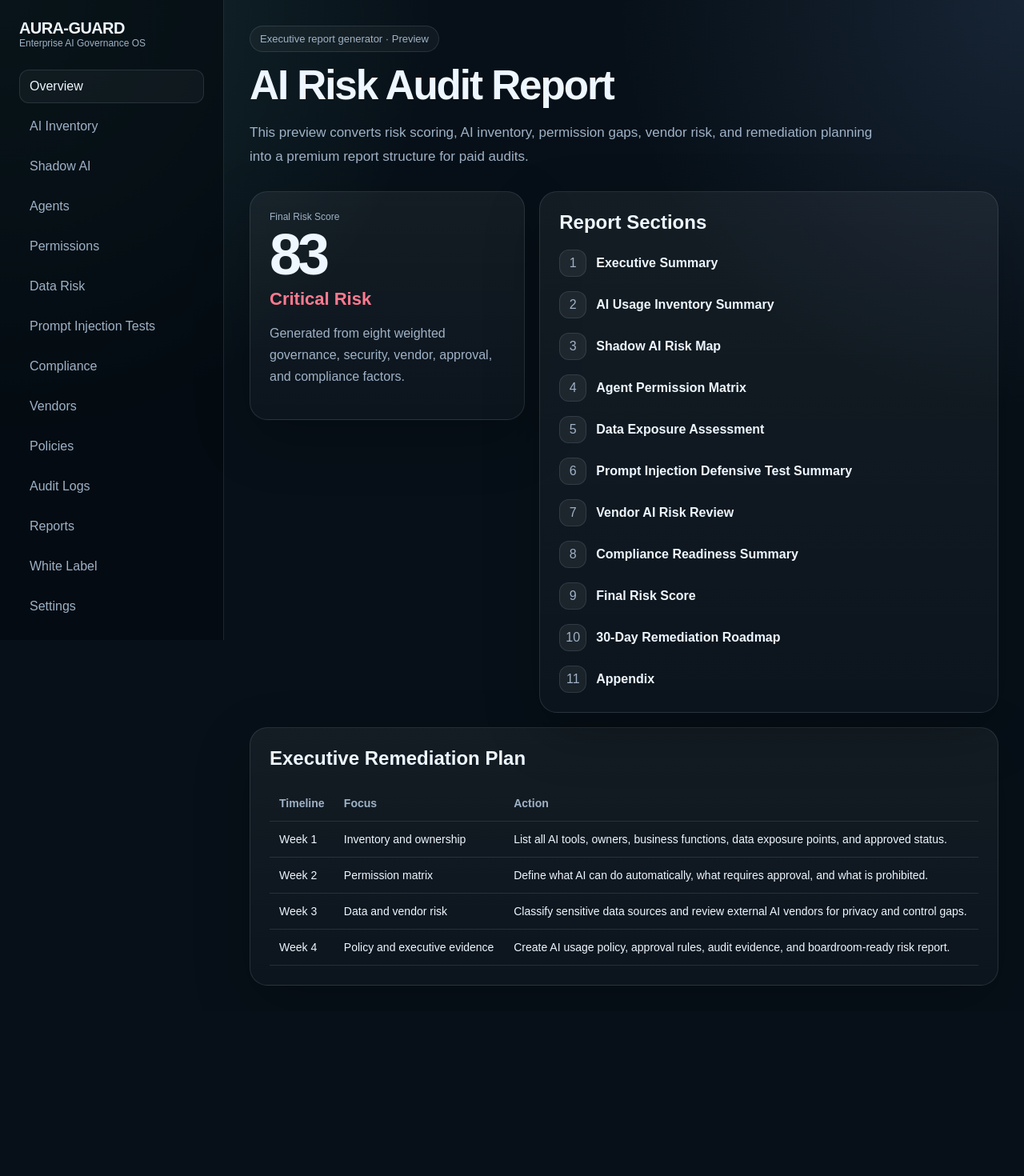
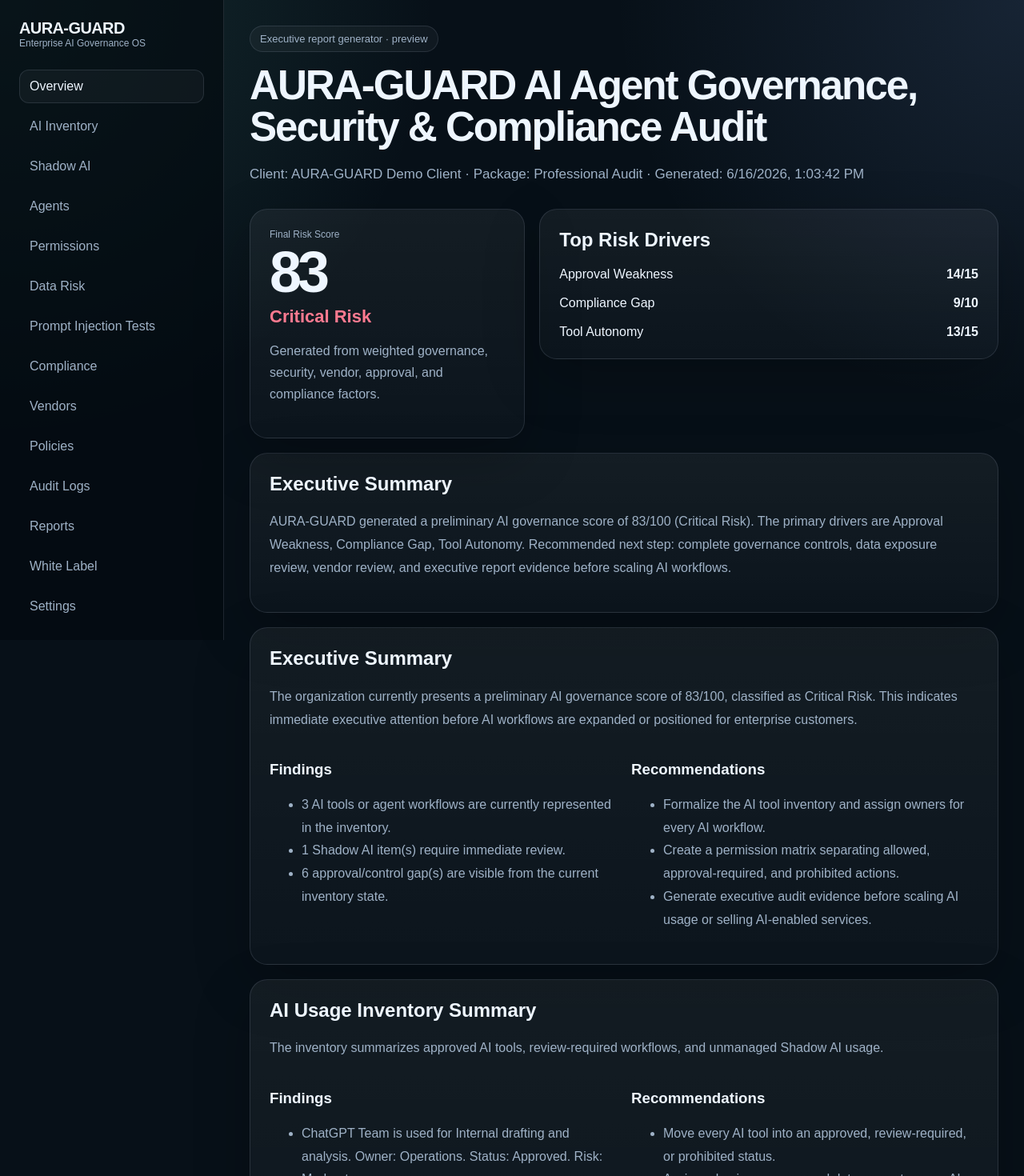
Before and after one commit to bisniskhusus019-hub/aura-guard-enterprise-os, a Next.js app: page /dashboard/reports in a window 1280 px wide. Shown: the top 1470 px of the page at 80% size. Before the commit the page ends 1264 px from the top, so only its background shows below. Built offline with nearby package versions, Linux system fonts and the light colour scheme; no server answers.

Commit message:
Render live generated report payload in reports page

```diff
--- a/app/dashboard/reports/page.tsx
+++ b/app/dashboard/reports/page.tsx
@@ -1,44 +1,36 @@
 import { DashboardShell } from "@/components/dashboard-shell";
-import { demoAssessment, remediationRoadmap } from "@/lib/demo-data";
+import { generateAndStoreReport, getLatestStoredReport } from "@/lib/report-storage";
 
-const reportSections = [
-  "Executive Summary",
-  "AI Usage Inventory Summary",
-  "Shadow AI Risk Map",
-  "Agent Permission Matrix",
-  "Data Exposure Assessment",
-  "Prompt Injection Defensive Test Summary",
-  "Vendor AI Risk Review",
-  "Compliance Readiness Summary",
-  "Final Risk Score",
-  "30-Day Remediation Roadmap",
-  "Appendix",
-];
+export default async function ReportsPage() {
+  let report = await getLatestStoredReport();
 
-export default function ReportsPage() {
+  if (!report) {
+    report = (await generateAndStoreReport()).report;
+  }
+
   return (
     <DashboardShell>
-      <div className="badge">Executive report generator · Preview</div>
-      <h1 className="section-title" style={{ marginTop: 16 }}>AI Risk Audit Report</h1>
-      <p className="section-copy">This preview converts risk scoring, AI inventory, permission gaps, vendor risk, and remediation planning into a premium report structure for paid audits.</p>
+      <div className="badge">Executive report generator · {report.status}</div>
+      <h1 className="section-title" style={{ marginTop: 16 }}>{report.title}</h1>
+      <p className="section-copy">
+        Client: {report.clientName} · Package: {report.packageTier} · Generated: {new Date(report.generatedAt).toLocaleString()}
+      </p>
 
       <div className="grid" style={{ gridTemplateColumns: "0.75fr 1.25fr", alignItems: "start", marginTop: 28 }}>
         <div className="card" style={{ padding: 24 }}>
           <div className="metric-label">Final Risk Score</div>
-          <div style={{ fontSize: 72, fontWeight: 900, lineHeight: 0.9, letterSpacing: "-0.07em" }}>{demoAssessment.totalScore}</div>
-          <div style={{ color: "var(--danger)", fontWeight: 900, fontSize: 22, marginTop: 10 }}>{demoAssessment.riskBand}</div>
-          <p style={{ color: "var(--muted)", lineHeight: 1.7 }}>Generated from eight weighted governance, security, vendor, approval, and compliance factors.</p>
+          <div style={{ fontSize: 72, fontWeight: 900, lineHeight: 0.9, letterSpacing: "-0.07em" }}>{report.generatedScore}</div>
+          <div style={{ color: "var(--danger)", fontWeight: 900, fontSize: 22, marginTop: 10 }}>{report.generatedRiskBand}</div>
+          <p style={{ color: "var(--muted)", lineHeight: 1.7 }}>Generated from weighted governance, security, vendor, approval, and compliance factors.</p>
         </div>
 
         <div className="card" style={{ padding: 24 }}>
-          <h2 style={{ marginTop: 0 }}>Report Sections</h2>
+          <h2 style={{ marginTop: 0 }}>Top Risk Drivers</h2>
           <div className="grid">
-            {reportSections.map((section, index) => (
-              <div key={section} style={{ display: "flex", gap: 12, alignItems: "center" }}>
-                <div style={{ width: 34, height: 34, borderRadius: 12, display: "grid", placeItems: "center", background: "rgba(255,255,255,0.06)", border: "1px solid var(--border)", color: "var(--muted)" }}>
-                  {index + 1}
-                </div>
-                <strong>{section}</strong>
+            {report.payload.topDrivers.map((driver) => (
+              <div key={driver.label} style={{ display: "flex", justifyContent: "space-between", gap: 18 }}>
+                <span>{driver.label}</span>
+                <strong>{driver.score}/{driver.maxScore}</strong>
               </div>
             ))}
           </div>
@@ -46,7 +38,35 @@
       </div>
 
       <div className="card" style={{ padding: 24, marginTop: 18 }}>
-        <h2 style={{ marginTop: 0 }}>Executive Remediation Plan</h2>
+        <h2 style={{ marginTop: 0 }}>Executive Summary</h2>
+        <p style={{ color: "var(--muted)", lineHeight: 1.8 }}>{report.payload.executiveSummary}</p>
+      </div>
+
+      <div className="grid" style={{ marginTop: 18 }}>
+        {report.payload.sections.map((section) => (
+          <section className="card" style={{ padding: 24 }} key={section.title}>
+            <h2 style={{ marginTop: 0 }}>{section.title}</h2>
+            <p style={{ color: "var(--muted)", lineHeight: 1.8 }}>{section.summary}</p>
+            <div className="grid" style={{ gridTemplateColumns: "repeat(auto-fit, minmax(280px, 1fr))", marginTop: 18 }}>
+              <div>
+                <h3>Findings</h3>
+                <ul style={{ color: "var(--muted)", lineHeight: 1.8 }}>
+                  {section.findings.map((item) => <li key={item}>{item}</li>)}
+                </ul>
+              </div>
+              <div>
+                <h3>Recommendations</h3>
+                <ul style={{ color: "var(--muted)", lineHeight: 1.8 }}>
+                  {section.recommendations.map((item) => <li key={item}>{item}</li>)}
+                </ul>
+              </div>
+            </div>
+          </section>
+        ))}
+      </div>
+
+      <div className="card" style={{ padding: 24, marginTop: 18 }}>
+        <h2 style={{ marginTop: 0 }}>30-Day Remediation Plan</h2>
         <table>
           <thead>
             <tr>
@@ -56,16 +76,21 @@
             </tr>
           </thead>
           <tbody>
-            {remediationRoadmap.map((item) => (
-              <tr key={item.week}>
-                <td>{item.week}</td>
-                <td>{item.title}</td>
+            {report.payload.remediationRoadmap.map((item) => (
+              <tr key={item.timeline}>
+                <td>{item.timeline}</td>
+                <td>{item.focus}</td>
                 <td>{item.action}</td>
               </tr>
             ))}
           </tbody>
         </table>
       </div>
+
+      <div className="card" style={{ padding: 24, marginTop: 18 }}>
+        <h2 style={{ marginTop: 0 }}>Commercial Next Step</h2>
+        <p style={{ color: "var(--muted)", lineHeight: 1.8 }}>{report.payload.commercialNextStep}</p>
+      </div>
     </DashboardShell>
   );
 }
```
